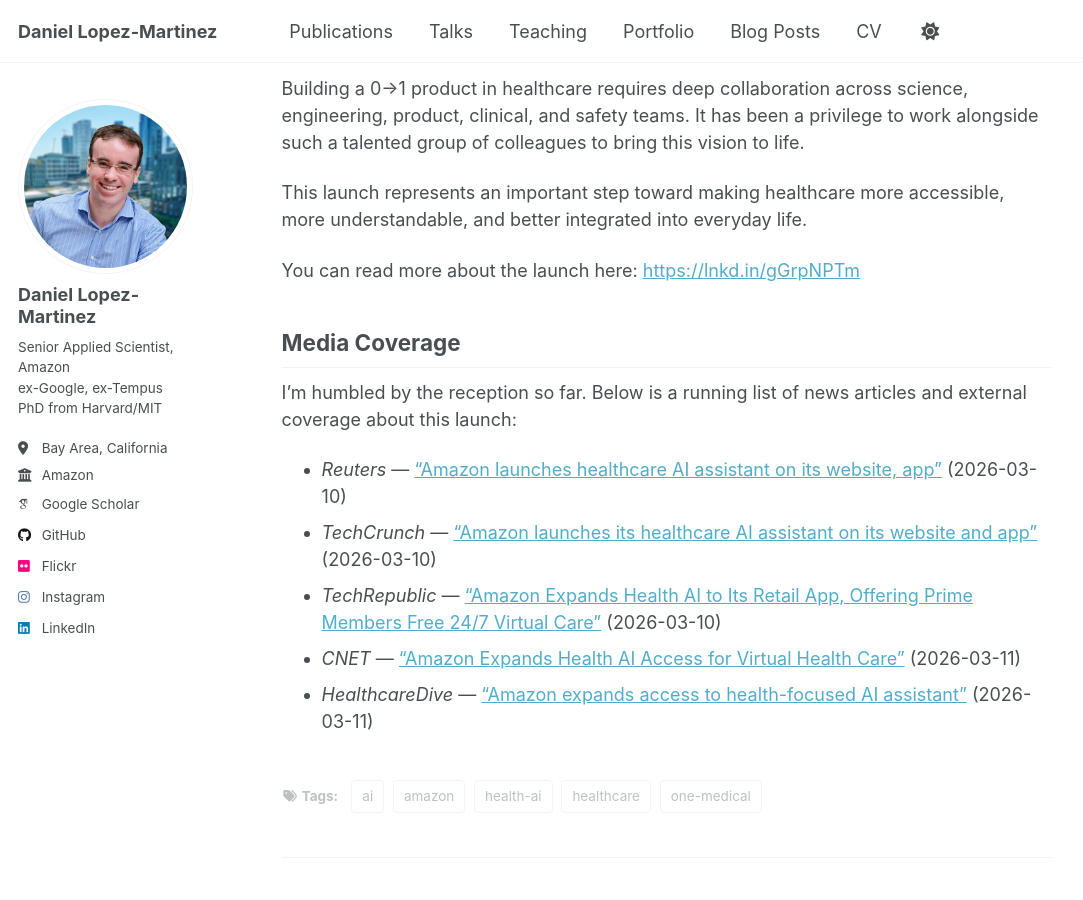
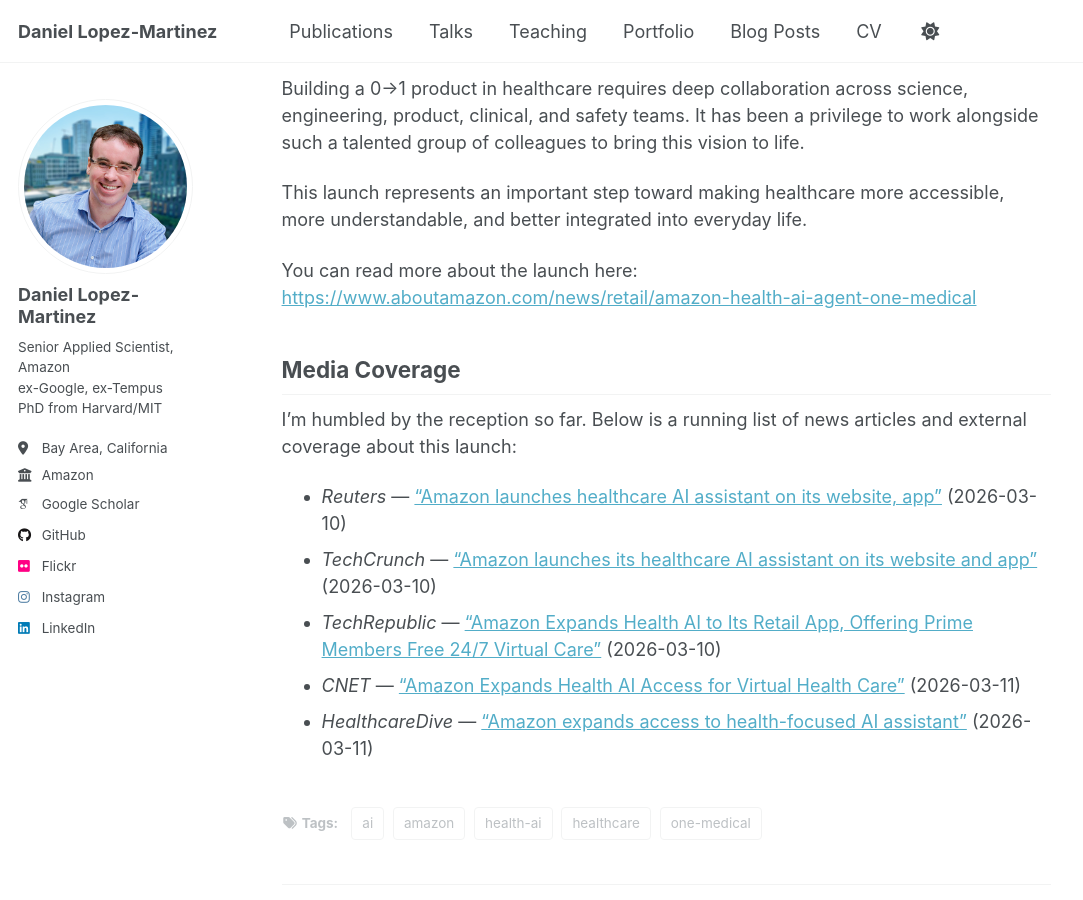
Before and after one commit to daniel-lopezmartinez/daniel-lopezmartinez.github.io, a Jekyll site: the page built from _posts/2026-03-10-launching-amazon-health-ai-for-prime-members.md, in a window 1280 px wide and 900 px high, scrolled down 461 px. Shown: the whole window, without its empty margins (0-1083 px from the left). Built offline with Jekyll 4.4.1, drawn with Linux system fonts in a browser that asks for light colours; some web fonts are replaced; a script that is not in the unit is left out; part of the change alters nothing that is shown.

Commit message:
improved link

```diff
--- a/_posts/2026-03-10-launching-amazon-health-ai-for-prime-members.md
+++ b/_posts/2026-03-10-launching-amazon-health-ai-for-prime-members.md
@@ -20,7 +20,7 @@ Building a 0→1 product in healthcare requires deep collaboration across scienc
 
 This launch represents an important step toward making healthcare more accessible, more understandable, and better integrated into everyday life.
 
-You can read more about the launch here: [https://lnkd.in/gGrpNPTm](https://lnkd.in/gGrpNPTm)
+You can read more about the launch here: [https://www.aboutamazon.com/news/retail/amazon-health-ai-agent-one-medical](https://www.aboutamazon.com/news/retail/amazon-health-ai-agent-one-medical)
 
 ## Media Coverage
 
```
